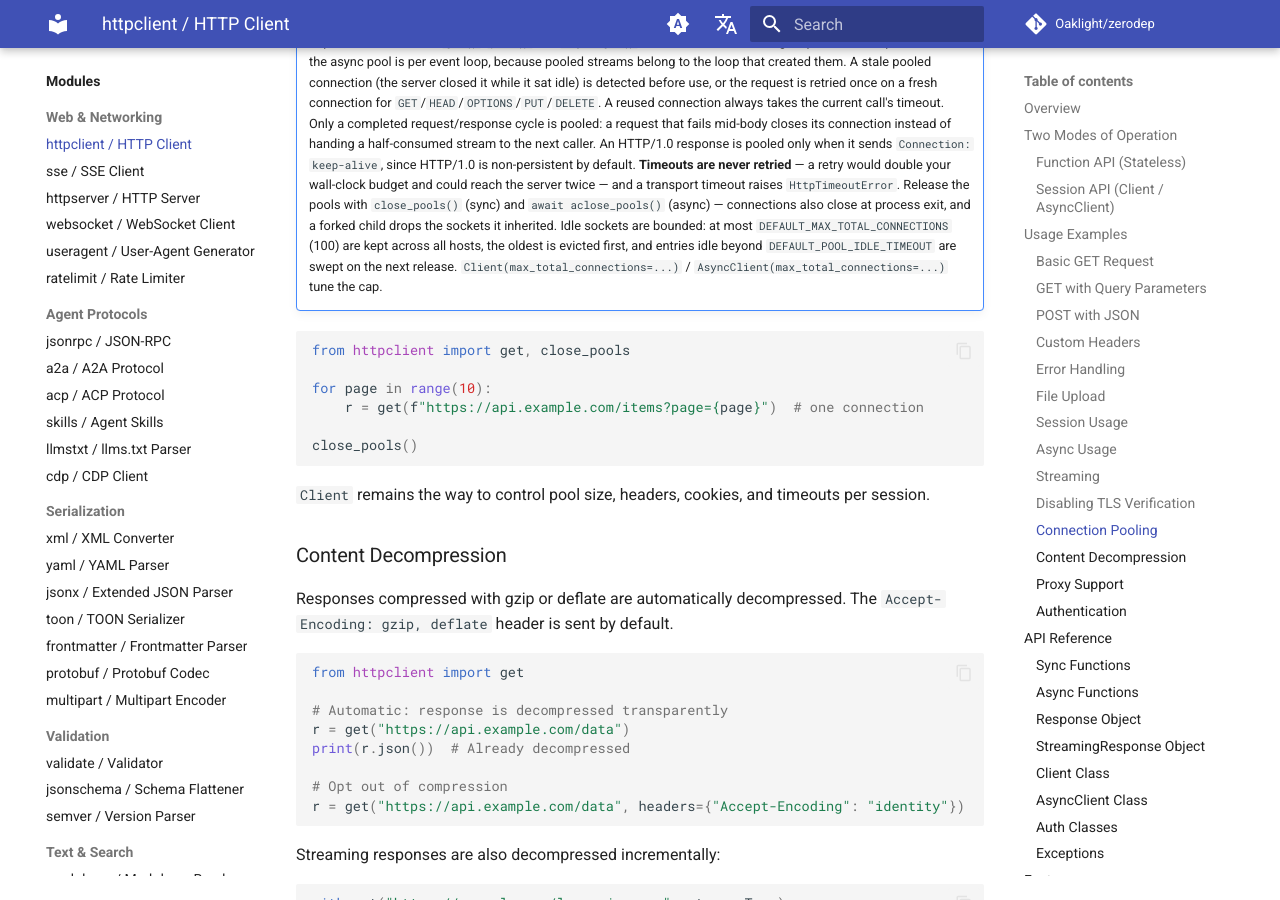
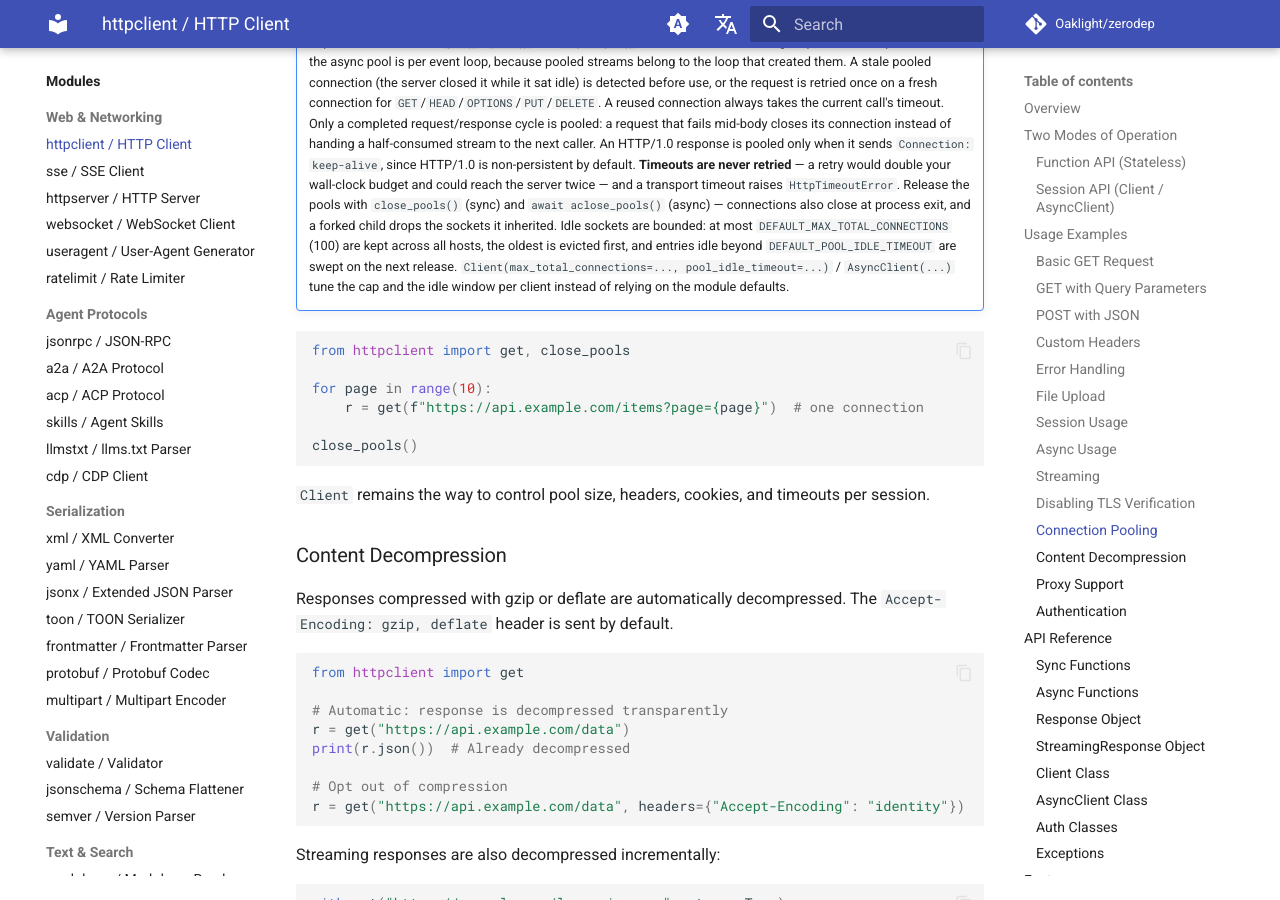
Before and after one commit to Oaklight/zerodep, an MkDocs documentation site: the page built from docs/modules/httpclient.md, in a window 1280 px wide and 900 px high, scrolled down 4993 px. Built offline with MkDocs 1.6.1 and Material for MkDocs 9.7.7, drawn with Linux system fonts in a browser that asks for light colours; comment, search, counter and statistics services are not loaded; some of the changed text lies outside the part shown.

Commit message:
docs(httpclient): pool_idle_timeout is per client
Document the new parameter (#219).

````diff
--- a/docs/modules/httpclient.md
+++ b/docs/modules/httpclient.md
@@ -222,7 +222,7 @@ with Client(pool_size=20) as client:
 ```
 
 !!! note "Stateless Functions"
-    Top-level functions like `get()`, `post()` and `async_get()` reuse connections through a process-wide pool as well: the async pool is per event loop, because pooled streams belong to the loop that created them. A stale pooled connection (the server closed it while it sat idle) is detected before use, or the request is retried once on a fresh connection for `GET`/`HEAD`/`OPTIONS`/`PUT`/`DELETE`. A reused connection always takes the current call's timeout. Only a completed request/response cycle is pooled: a request that fails mid-body closes its connection instead of handing a half-consumed stream to the next caller. An HTTP/1.0 response is pooled only when it sends `Connection: keep-alive`, since HTTP/1.0 is non-persistent by default. **Timeouts are never retried** — a retry would double your wall-clock budget and could reach the server twice — and a transport timeout raises `HttpTimeoutError`. Release the pools with `close_pools()` (sync) and `await aclose_pools()` (async) — connections also close at process exit, and a forked child drops the sockets it inherited. Idle sockets are bounded: at most `DEFAULT_MAX_TOTAL_CONNECTIONS` (100) are kept across all hosts, the oldest is evicted first, and entries idle beyond `DEFAULT_POOL_IDLE_TIMEOUT` are swept on the next release. `Client(max_total_connections=...)` / `AsyncClient(max_total_connections=...)` tune the cap.
+    Top-level functions like `get()`, `post()` and `async_get()` reuse connections through a process-wide pool as well: the async pool is per event loop, because pooled streams belong to the loop that created them. A stale pooled connection (the server closed it while it sat idle) is detected before use, or the request is retried once on a fresh connection for `GET`/`HEAD`/`OPTIONS`/`PUT`/`DELETE`. A reused connection always takes the current call's timeout. Only a completed request/response cycle is pooled: a request that fails mid-body closes its connection instead of handing a half-consumed stream to the next caller. An HTTP/1.0 response is pooled only when it sends `Connection: keep-alive`, since HTTP/1.0 is non-persistent by default. **Timeouts are never retried** — a retry would double your wall-clock budget and could reach the server twice — and a transport timeout raises `HttpTimeoutError`. Release the pools with `close_pools()` (sync) and `await aclose_pools()` (async) — connections also close at process exit, and a forked child drops the sockets it inherited. Idle sockets are bounded: at most `DEFAULT_MAX_TOTAL_CONNECTIONS` (100) are kept across all hosts, the oldest is evicted first, and entries idle beyond `DEFAULT_POOL_IDLE_TIMEOUT` are swept on the next release. `Client(max_total_connections=..., pool_idle_timeout=...)` / `AsyncClient(...)` tune the cap and the idle window per client instead of relying on the module defaults.
 
 ```python
 from httpclient import get, close_pools
````
Also changed, not shown: other parts of docs/modules/httpclient.md (+2 -0 lines), docs/changelog.md (+1 -1 lines).
